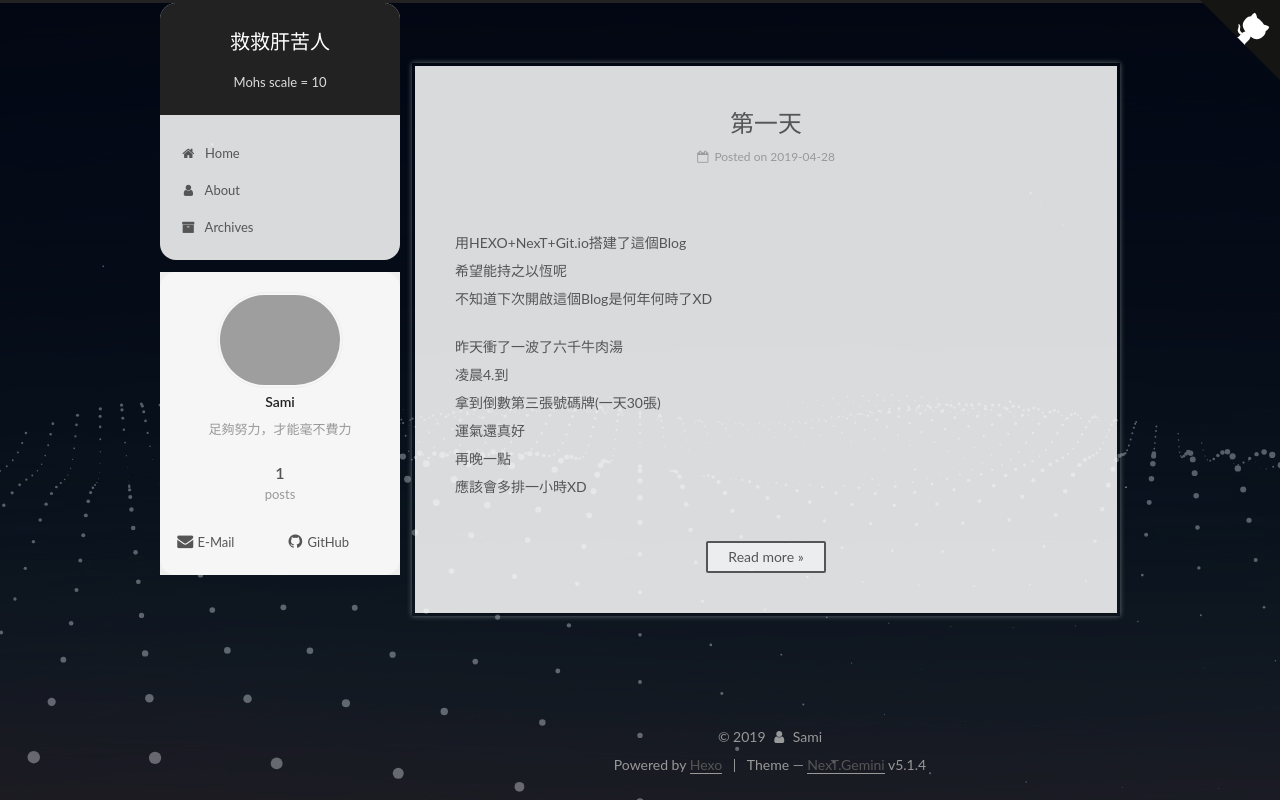
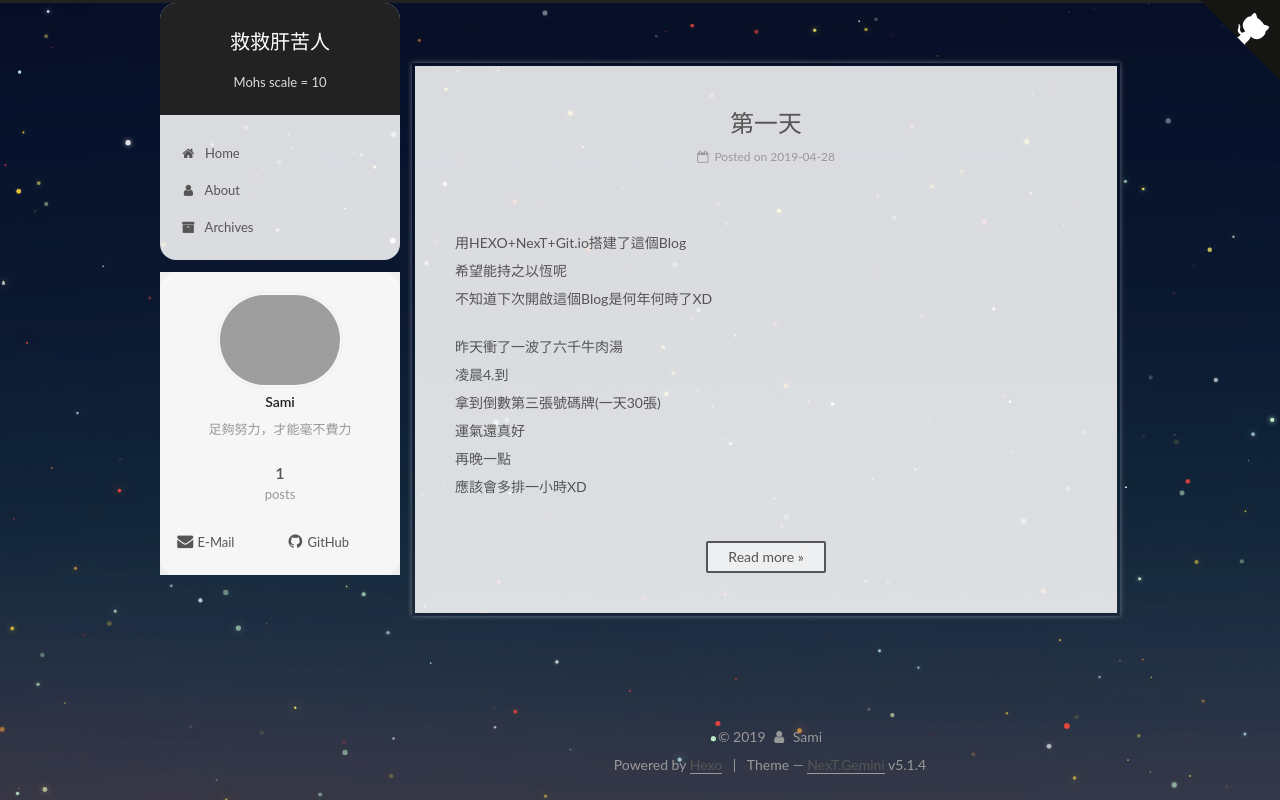
Before and after one commit to SamiOuOb/samiouob.github.io, a plain HTML site: page index.html in a window 1280 px wide. Drawn offline with Linux system fonts and the light colour scheme; no server answers; grey boxes are pictures that could not be loaded; animation ran at ten frames a second.

Commit message:
Site updated: 2019-04-29 03:24:25

```diff
--- a/2019/04/28/hello-world/index.html
+++ b/2019/04/28/hello-world/index.html
@@ -146,7 +146,9 @@
 </head>
 
 <body itemscope itemtype="http://schema.org/WebPage" lang="default">
-
+<div class="bg_content">
+  <canvas id="galaxy"></canvas>
+</div>
 
 
 
@@ -543,9 +545,6 @@
 
 
 
-
-
-
     <script type="text/javascript" src="/lib/jquery/index.js?v=2.1.3"></script>
 
 
@@ -572,16 +571,6 @@
 
 
     <script type="text/javascript" src="/lib/fancybox/source/jquery.fancybox.pack.js?v=2.1.5"></script>
-
-
-
-
-    <script type="text/javascript" src="/lib/three/three.min.js"></script>
-
-
-
-
-    <script type="text/javascript" src="/lib/three/three-waves.min.js"></script>
 
 
 
@@ -673,3 +662,5 @@
 
 <script src="/live2dw/lib/L2Dwidget.min.js?094cbace49a39548bed64abff5988b05"></script><script>L2Dwidget.init({"pluginRootPath":"live2dw/","pluginJsPath":"lib/","pluginModelPath":"assets/","tagMode":false,"debug":false,"model":{"jsonPath":"/live2dw/assets/assets/miku.model.json"},"display":{"position":"right","width":200,"height":400},"mobile":{"show":true},"log":false});</script></body>
 </html>
+
+<script type="text/javascript" src="/js/src/dynamic_bg.js"></script>
--- a/css/main.css
+++ b/css/main.css
@@ -1828,7 +1828,7 @@ pre .javascript .function {
   width: 4px;
   height: 4px;
   border-radius: 50%;
-  background: #ff6bcf;
+  background: #aaffa6;
 }
 .links-of-blogroll {
   font-size: 13px;
@@ -3154,3 +3154,10 @@ body {
   background-repeat: no-repeat;
   background-attachment: fixed;
 }
+.bg_content {
+  position: fixed;
+  top: 0;
+  z-index: -1;
+  width: 100%;
+  height: 100%;
+}
--- a/index.html
+++ b/index.html
@@ -145,7 +145,9 @@
 </head>
 
 <body itemscope itemtype="http://schema.org/WebPage" lang="default">
-
+<div class="bg_content">
+  <canvas id="galaxy"></canvas>
+</div>
 
 
 
@@ -544,9 +546,6 @@
 
 
 
-
-
-
     <script type="text/javascript" src="/lib/jquery/index.js?v=2.1.3"></script>
 
 
@@ -573,16 +572,6 @@
 
 
     <script type="text/javascript" src="/lib/fancybox/source/jquery.fancybox.pack.js?v=2.1.5"></script>
-
-
-
-
-    <script type="text/javascript" src="/lib/three/three.min.js"></script>
-
-
-
-
-    <script type="text/javascript" src="/lib/three/three-waves.min.js"></script>
 
 
 
@@ -670,3 +659,5 @@
 
 <script src="/live2dw/lib/L2Dwidget.min.js?094cbace49a39548bed64abff5988b05"></script><script>L2Dwidget.init({"pluginRootPath":"live2dw/","pluginJsPath":"lib/","pluginModelPath":"assets/","tagMode":false,"debug":false,"model":{"jsonPath":"/live2dw/assets/assets/miku.model.json"},"display":{"position":"right","width":200,"height":400},"mobile":{"show":true},"log":false});</script></body>
 </html>
+
+<script type="text/javascript" src="/js/src/dynamic_bg.js"></script>
--- /dev/null
+++ b/js/src/dynamic_bg.js
@@ -0,0 +1,140 @@
+"use strict"
+
+document.addEventListener("DOMContentLoaded", function() {
+    let paused = false
+    let canvas = document.getElementById("galaxy")
+    let ctx = canvas.getContext("2d")
+    let width = canvas.width = window.innerWidth
+    let height = canvas.height = window.innerHeight
+    let stars = []
+
+    // Helpers
+    let randomRange = (min, max) => min + Math.random() * (max - min)
+    let degreesToRads = (degrees) => degrees / 180 * Math.PI
+    let starSizes = () => randomRange(0.2, 0.9)
+
+    // Configuration
+    let starRadius = 3
+    let starSpeed = 0.5
+    let starCount = randomRange(100, 300)
+    let starDirection = 145
+
+    // Star Generator
+    let starColours = () => {
+        let colours = [
+            "188, 236, 201", // green/white   - Type W & O
+            "188, 227, 236", // blue          - Type B
+            "255, 255, 255", // white         - Type A
+            "247, 250, 181", // yellow/white  - Type F
+            "233, 220, 105", // yellow        - Type G (Sun)
+            "232, 198, 62",  // orange        - Type K
+            "232, 152, 62",  // orange/red    - Type M
+            "232, 70, 62"    // red           - Type N & S
+        ]
+
+        return colours[Math.floor(Math.random() * colours.length)]
+    }
+
+    let star = {
+        x: 0,
+        y: 0,
+        vx: 0,
+        vy: 0,
+        radius: 0,
+        opacity: undefined,
+        colour: undefined,
+        trail: undefined,
+
+        create: function(x, y, speed, direction) {
+            let star = Object.create(this)
+                star.x = x
+                star.y = y
+                star.vx = Math.cos(direction) * speed
+                star.vy = Math.sin(direction) * speed
+                star.opacity = Math.random()
+                star.colour = starColours()
+                star.trail = randomRange(0, 10)
+            return star
+        },
+
+        getSpeed: function() {
+            return Math.sqrt(this.vx * this.vx + this.vy * this.vy)
+        },
+
+        getDirection: function() {
+            return Math.atan2(this.vy, this.vx)
+        },
+
+        setDirection: function(heading) {
+            let speed = this.getSpeed()
+            this.vx = Math.cos(heading) * speed
+            this.vy = Math.sin(heading) * speed
+        },
+
+        setSpeed: function(speed) {
+            let heading = this.getDirection()
+            this.vx = Math.cos(heading) * speed
+            this.vy = Math.sin(heading) * speed
+        },
+
+        update: function() {
+            this.x += this.vx
+            this.y += this.vy
+        }
+    }
+
+    // Create Star
+    for (let i = 0; i < starCount; i += 1) {
+        let hashi = star.create(randomRange(0, width), randomRange(0, height), 0, 0)
+            hashi.radius = starRadius * starSizes()
+            hashi.setSpeed(starSpeed)
+            hashi.setDirection(degreesToRads(starDirection))
+        stars.push(hashi)
+    }
+
+    // Draw Star
+    let drawStar = (star) => {
+        ctx.fillStyle = `rgba(${star.colour}, ${star.opacity})`
+        ctx.shadowBlur = star.trail
+        ctx.shadowColor = `rgba(${star.colour}, ${star.opacity})`
+        ctx.beginPath()
+        ctx.arc(star.x, star.y, star.radius, 0, Math.PI * 2, false)
+        ctx.fill()
+
+        ctx.shadowBlur = 0
+    }
+
+    // Draw Scene
+    let update = () => {
+        if (!paused) {
+            ctx.clearRect(0, 0, width, height)
+
+
+
+            for (let i = 0; i < stars.length; i += 1) {
+                let hashi = stars[i]
+
+                hashi.update()
+                drawStar(hashi)
+
+                if (hashi.x > width) hashi.x = 0
+                if (hashi.x < 0) hashi.x = width
+                if (hashi.y > height) hashi.y = 0
+                if (hashi.y < 0) hashi.y = height
+            }
+        }
+
+        window.requestAnimationFrame(update)
+    }
+
+    // Run
+    update()
+
+    window.onfocus = () => {
+        paused = false
+    }
+
+    window.onblur = () => {
+        paused = true
+    }
+}, false)
```
Also changed, not shown: about/index.html (+5 -14 lines), archives/2019/04/index.html (+5 -14 lines), archives/2019/index.html (+5 -14 lines), archives/index.html (+5 -14 lines).
